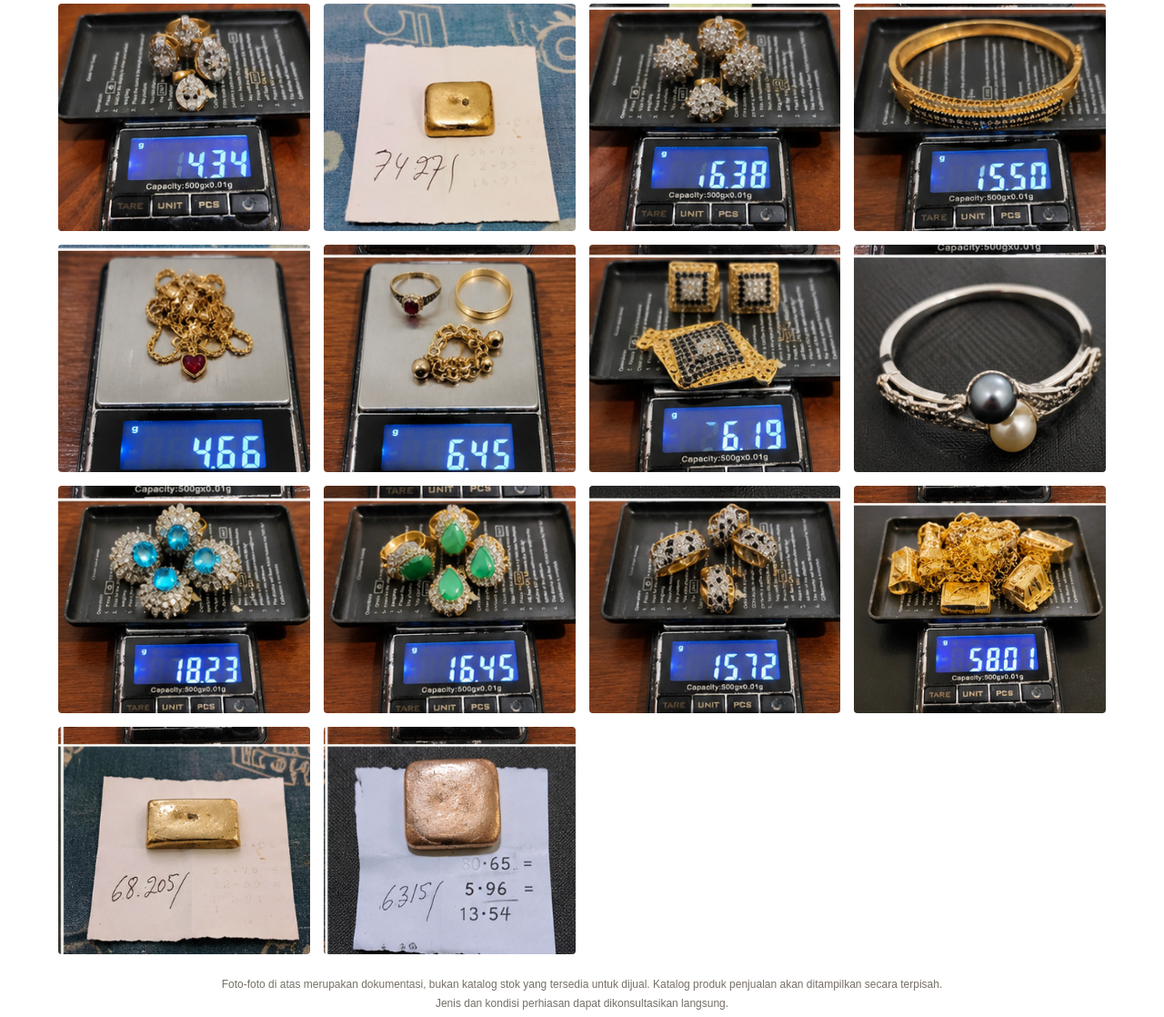
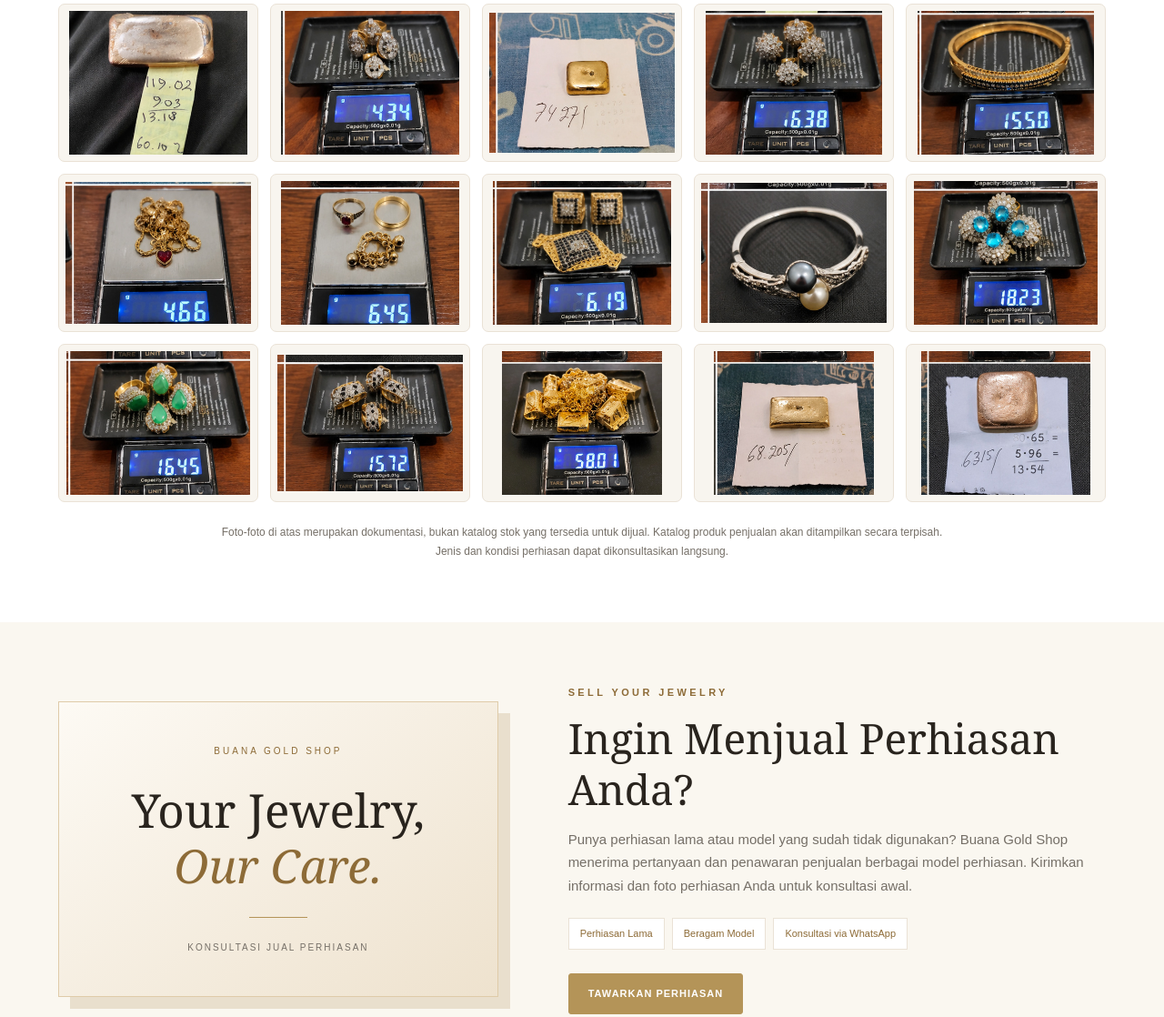
Before and after one commit to yusuf12525/buana-gold-shop, a plain HTML site: page index.html in a window 1280 px wide. Shown: the part 1473-2591 px from the top of the page at 91% size. Drawn offline with Linux system fonts and the light colour scheme.

Commit message:
Update index.html

```diff
--- a/index.html
+++ b/index.html
@@ -40,7 +40,6 @@
     .hero-media { position:relative; max-width:480px; width:100%; margin-inline:auto; }
     .hero-media:before { content:""; position:absolute; inset:24px -18px -18px 24px; border:1px solid #d6c29d; border-radius:180px 180px 8px 8px; }
     .hero-photo { position:relative; width:100%; height:440px; object-fit:cover; border-radius:180px 180px 8px 8px; box-shadow:0 16px 50px #3d2e181c; }
-    .hero-caption { position:absolute; bottom:20px; left:-20px; background:#fffefa; padding:13px 20px; border-left:3px solid var(--gold); box-shadow:0 10px 25px #34291a20; font-size:11px; letter-spacing:1px; }
     section { padding-block:68px; }
     .section-heading { max-width:680px; text-align:center; margin:0 auto 32px; }
     .section-heading p { margin:0; }
@@ -86,6 +85,32 @@
     @media(max-width:900px) { .hero-inner { grid-template-columns:1fr 1fr; gap:28px; } .hero-photo { height:370px; } .gallery { grid-template-columns:repeat(3,1fr); } .photo-card img { height:230px; } .service-image { height:310px; } }
     @media(max-width:650px) { .header-inner { justify-content:center; padding-block:16px; } nav { justify-content:center; gap:12px 16px; } nav a { font-size:11px; } .hero-inner { grid-template-columns:1fr; padding-block:45px; } .hero-copy { text-align:center; } .hero-copy p { margin-inline:auto; } .actions { justify-content:center; } .hero-media { max-width:340px; } .hero-photo { height:340px; } .hero-caption { left:-8px; font-size:10px; } section { padding-block:48px; } .intro-grid { grid-template-columns:1fr; gap:10px; } .feature { padding:18px; } .gallery-section { padding-top:35px; } .gallery { grid-template-columns:repeat(2,minmax(0,1fr)); gap:10px; } .photo-card img { height:195px; } .service-grid { grid-template-columns:1fr; } .service-image { height:280px; box-shadow:10px 10px 0 #e9dfcd; } .service-copy { text-align:center; } .mini-points { justify-content:center; } .contact-details span { margin:4px 8px; } .floating-wa { right:12px; bottom:12px; padding:10px 13px; } }
     @media(prefers-reduced-motion:reduce) { html { scroll-behavior:auto; } *,*:before,*:after { animation:none!important; transition:none!important; } .reveal { opacity:1; transform:none; } }
+
+    /* Revisi: hero identitas merek, tanpa foto berulang dan tanpa label lama */
+    .hero-media:before { inset:18px -15px -16px 18px; border-radius:190px 190px 5px 5px; }
+    .brand-art { position:relative; display:grid; place-items:center; min-height:440px; padding:35px; border-radius:190px 190px 5px 5px; background:radial-gradient(circle at 50% 32%,#fffdf8 0%,#f4ead9 75%,#e9d9bc 100%); border:1px solid #e8d7b8; box-shadow:0 16px 50px #3d2e1813; overflow:hidden; }
+    .brand-art:before { content:""; position:absolute; inset:22px; border:1px solid #cbb18488; border-radius:165px 165px 3px 3px; }
+    .brand-art-inner { position:relative; display:flex; flex-direction:column; align-items:center; text-align:center; color:var(--gold-deep); }
+    .brand-art-top { font-size:10px; letter-spacing:3px; margin-bottom:30px; }
+    .brand-art-name { font:400 clamp(49px,6vw,83px)/1 Georgia,serif; letter-spacing:7px; color:#a17e46; }
+    .brand-art-sub { font-size:14px; letter-spacing:8px; margin:16px 0 32px; }
+    .brand-art-rule { width:66px; height:1px; background:#c9a76d; margin-bottom:24px; }
+    .brand-art-bottom { font-size:9px; letter-spacing:2.2px; }
+    /* Galeri lebih mungil dan foto utuh, tidak terpotong */
+    .gallery { grid-template-columns:repeat(5,minmax(0,1fr)); gap:13px; }
+    .photo-card { border:1px solid var(--line); background:#f8f5ef; border-radius:7px; }
+    .photo-card img { height:172px; object-fit:contain; padding:7px; }
+    .photo-card:hover img,.photo-card:focus-visible img { transform:scale(1.035); }
+    .service-grid { grid-template-columns:.9fr 1.1fr; }
+    .service-art { min-height:325px; display:flex; flex-direction:column; align-items:center; justify-content:center; text-align:center; padding:35px 20px; border:1px solid #dfcba9; background:linear-gradient(145deg,#fdfaf4,#eee2ce); box-shadow:13px 13px 0 #e9dfcd; }
+    .service-art-kicker { font-size:10px; letter-spacing:3px; color:var(--gold-deep); }
+    .service-art-main { margin:26px 0; font:clamp(34px,4vw,53px)/1.2 Georgia,serif; }
+    .service-art-main em { color:var(--gold-deep); font-weight:400; }
+    .service-art-line { width:64px; height:1px; background:var(--gold); }
+    .service-art-foot { margin-top:24px; color:var(--muted); font-size:10px; letter-spacing:2px; }
+    @media(max-width:900px) { .gallery { grid-template-columns:repeat(4,minmax(0,1fr)); } .photo-card img { height:155px; } .brand-art { min-height:370px; } }
+    @media(max-width:650px) { .brand-art { min-height:320px; } .brand-art-name { font-size:57px; } .gallery { grid-template-columns:repeat(3,minmax(0,1fr)); gap:9px; } .photo-card img { height:135px; padding:4px; } .service-grid { grid-template-columns:1fr; } .service-art { min-height:270px; box-shadow:9px 9px 0 #e9dfcd; } }
+    @media(max-width:390px) { .gallery { grid-template-columns:repeat(2,minmax(0,1fr)); } }
   </style>
 </head>
 <body>
@@ -97,31 +122,32 @@
   <main>
     <div class="hero" id="home"><div class="container hero-inner">
       <div class="hero-copy reveal"><span class="eyebrow">Welcome to Buana Gold Shop</span><h1>Timeless Beauty,<br>Precious Elegance.</h1><p>Setiap perhiasan memiliki cerita dan nilainya sendiri. Buana Gold Shop melayani konsultasi jual beli perhiasan dengan komunikasi yang mudah dan personal.</p><div class="actions"><a class="btn" href="#dokumentasi">LIHAT DOKUMENTASI</a><a class="btn btn-outline" href="#layanan">JUAL PERHIASAN</a></div></div>
-      <div class="hero-media reveal"><img class="hero-photo" src="assets/images/perhiasan_01.jpg" alt="Dokumentasi perhiasan yang diperiksa di Buana Gold Shop" fetchpriority="high"><div class="hero-caption">DOKUMENTASI PERHIASAN · BUANA GOLD SHOP</div></div>
+      <div class="hero-media reveal" aria-label="Identitas Buana Gold Shop"><div class="brand-art"><div class="brand-art-inner"><span class="brand-art-top">EST. BUANA GOLD SHOP</span><span class="brand-art-name">BUANA</span><span class="brand-art-sub">GOLD SHOP</span><span class="brand-art-rule"></span><span class="brand-art-bottom">JEWELRY &amp; PRECIOUS MOMENTS</span></div></div></div>
     </div></div>
     <section id="jenis"><div class="container"><div class="section-heading reveal"><span class="eyebrow">What We Welcome</span><h2>Beragam Perhiasan, Beragam Cerita</h2><p>Konsultasikan perhiasan yang ingin Anda tawarkan kepada kami. Setiap penawaran dapat dibicarakan langsung melalui WhatsApp.</p></div>
       <div class="intro-grid"><div class="feature reveal"><span class="feature-num">01</span><h3>Emas & Perak</h3><p>Berbagai bentuk perhiasan, termasuk cincin, gelang, kalung, dan model lainnya.</p></div><div class="feature reveal"><span class="feature-num">02</span><h3>Berlian & Batu Permata</h3><p>Konsultasi mengenai perhiasan dengan batu hias atau batu permata.</p></div><div class="feature reveal"><span class="feature-num">03</span><h3>Konsultasi Langsung</h3><p>Hubungi kami untuk membicarakan jenis, kondisi, dan informasi perhiasan Anda.</p></div></div>
     </div></section>
     <section class="gallery-section" id="dokumentasi"><div class="container"><div class="section-heading reveal"><span class="eyebrow">Our Documentation</span><h2>Dokumentasi Perhiasan</h2><p>Beberapa foto asli perhiasan sebagai gambaran beragam model yang dapat dikonsultasikan kepada Buana Gold Shop.</p></div>
       <div class="gallery" id="gallery">
-        <button class="photo-card reveal" type="button" data-index="0" aria-label="Perbesar dokumentasi perhiasan 1"><img src="assets/images/perhiasan_02.jpg" alt="Dokumentasi perhiasan 1" loading="lazy"></button>
-        <button class="photo-card reveal" type="button" data-index="1" aria-label="Perbesar dokumentasi perhiasan 2"><img src="assets/images/perhiasan_03.jpg" alt="Dokumentasi perhiasan 2" loading="lazy"></button>
-        <button class="photo-card reveal" type="button" data-index="2" aria-label="Perbesar dokumentasi perhiasan 3"><img src="assets/images/perhiasan_04.jpg" alt="Dokumentasi perhiasan 3" loading="lazy"></button>
-        <button class="photo-card reveal" type="button" data-index="3" aria-label="Perbesar dokumentasi perhiasan 4"><img src="assets/images/perhiasan_05.jpg" alt="Dokumentasi perhiasan 4" loading="lazy"></button>
-        <button class="photo-card reveal" type="button" data-index="4" aria-label="Perbesar dokumentasi perhiasan 5"><img src="assets/images/perhiasan_06.jpg" alt="Dokumentasi perhiasan 5" loading="lazy"></button>
-        <button class="photo-card reveal" type="button" data-index="5" aria-label="Perbesar dokumentasi perhiasan 6"><img src="assets/images/perhiasan_07.jpg" alt="Dokumentasi perhiasan 6" loading="lazy"></button>
-        <button class="photo-card reveal" type="button" data-index="6" aria-label="Perbesar dokumentasi perhiasan 7"><img src="assets/images/perhiasan_08.jpg" alt="Dokumentasi perhiasan 7" loading="lazy"></button>
-        <button class="photo-card reveal" type="button" data-index="7" aria-label="Perbesar dokumentasi perhiasan 8"><img src="assets/images/perhiasan_09.jpg" alt="Dokumentasi perhiasan 8" loading="lazy"></button>
-        <button class="photo-card reveal" type="button" data-index="8" aria-label="Perbesar dokumentasi perhiasan 9"><img src="assets/images/perhiasan_10.jpg" alt="Dokumentasi perhiasan 9" loading="lazy"></button>
-        <button class="photo-card reveal" type="button" data-index="9" aria-label="Perbesar dokumentasi perhiasan 10"><img src="assets/images/perhiasan_11.jpg" alt="Dokumentasi perhiasan 10" loading="lazy"></button>
-        <button class="photo-card reveal" type="button" data-index="10" aria-label="Perbesar dokumentasi perhiasan 11"><img src="assets/images/perhiasan_12.jpg" alt="Dokumentasi perhiasan 11" loading="lazy"></button>
-        <button class="photo-card reveal" type="button" data-index="11" aria-label="Perbesar dokumentasi perhiasan 12"><img src="assets/images/perhiasan_13.jpg" alt="Dokumentasi perhiasan 12" loading="lazy"></button>
-        <button class="photo-card reveal" type="button" data-index="12" aria-label="Perbesar dokumentasi perhiasan 13"><img src="assets/images/perhiasan_14.jpg" alt="Dokumentasi perhiasan 13" loading="lazy"></button>
-        <button class="photo-card reveal" type="button" data-index="13" aria-label="Perbesar dokumentasi perhiasan 14"><img src="assets/images/perhiasan_15.jpg" alt="Dokumentasi perhiasan 14" loading="lazy"></button>
+        <button class="photo-card reveal" type="button" data-index="0" aria-label="Perbesar dokumentasi perhiasan 1"><img src="assets/images/perhiasan_01.jpg" alt="Dokumentasi perhiasan 1 Buana Gold Shop" loading="lazy"></button>
+        <button class="photo-card reveal" type="button" data-index="1" aria-label="Perbesar dokumentasi perhiasan 2"><img src="assets/images/perhiasan_02.jpg" alt="Dokumentasi perhiasan 2 Buana Gold Shop" loading="lazy"></button>
+        <button class="photo-card reveal" type="button" data-index="2" aria-label="Perbesar dokumentasi perhiasan 3"><img src="assets/images/perhiasan_03.jpg" alt="Dokumentasi perhiasan 3 Buana Gold Shop" loading="lazy"></button>
+        <button class="photo-card reveal" type="button" data-index="3" aria-label="Perbesar dokumentasi perhiasan 4"><img src="assets/images/perhiasan_04.jpg" alt="Dokumentasi perhiasan 4 Buana Gold Shop" loading="lazy"></button>
+        <button class="photo-card reveal" type="button" data-index="4" aria-label="Perbesar dokumentasi perhiasan 5"><img src="assets/images/perhiasan_05.jpg" alt="Dokumentasi perhiasan 5 Buana Gold Shop" loading="lazy"></button>
+        <button class="photo-card reveal" type="button" data-index="5" aria-label="Perbesar dokumentasi perhiasan 6"><img src="assets/images/perhiasan_06.jpg" alt="Dokumentasi perhiasan 6 Buana Gold Shop" loading="lazy"></button>
+        <button class="photo-card reveal" type="button" data-index="6" aria-label="Perbesar dokumentasi perhiasan 7"><img src="assets/images/perhiasan_07.jpg" alt="Dokumentasi perhiasan 7 Buana Gold Shop" loading="lazy"></button>
+        <button class="photo-card reveal" type="button" data-index="7" aria-label="Perbesar dokumentasi perhiasan 8"><img src="assets/images/perhiasan_08.jpg" alt="Dokumentasi perhiasan 8 Buana Gold Shop" loading="lazy"></button>
+        <button class="photo-card reveal" type="button" data-index="8" aria-label="Perbesar dokumentasi perhiasan 9"><img src="assets/images/perhiasan_09.jpg" alt="Dokumentasi perhiasan 9 Buana Gold Shop" loading="lazy"></button>
+        <button class="photo-card reveal" type="button" data-index="9" aria-label="Perbesar dokumentasi perhiasan 10"><img src="assets/images/perhiasan_10.jpg" alt="Dokumentasi perhiasan 10 Buana Gold Shop" loading="lazy"></button>
+        <button class="photo-card reveal" type="button" data-index="10" aria-label="Perbesar dokumentasi perhiasan 11"><img src="assets/images/perhiasan_11.jpg" alt="Dokumentasi perhiasan 11 Buana Gold Shop" loading="lazy"></button>
+        <button class="photo-card reveal" type="button" data-index="11" aria-label="Perbesar dokumentasi perhiasan 12"><img src="assets/images/perhiasan_12.jpg" alt="Dokumentasi perhiasan 12 Buana Gold Shop" loading="lazy"></button>
+        <button class="photo-card reveal" type="button" data-index="12" aria-label="Perbesar dokumentasi perhiasan 13"><img src="assets/images/perhiasan_13.jpg" alt="Dokumentasi perhiasan 13 Buana Gold Shop" loading="lazy"></button>
+        <button class="photo-card reveal" type="button" data-index="13" aria-label="Perbesar dokumentasi perhiasan 14"><img src="assets/images/perhiasan_14.jpg" alt="Dokumentasi perhiasan 14 Buana Gold Shop" loading="lazy"></button>
+        <button class="photo-card reveal" type="button" data-index="14" aria-label="Perbesar dokumentasi perhiasan 15"><img src="assets/images/perhiasan_15.jpg" alt="Dokumentasi perhiasan 15 Buana Gold Shop" loading="lazy"></button>
       </div>
       <p class="gallery-note">Foto-foto di atas merupakan dokumentasi, bukan katalog stok yang tersedia untuk dijual. Katalog produk penjualan akan ditampilkan secara terpisah. Jenis dan kondisi perhiasan dapat dikonsultasikan langsung.</p>
     </div></section>
-    <section class="services" id="layanan"><div class="container service-grid"><img class="service-image reveal" src="assets/images/perhiasan_01.jpg" alt="Foto perhiasan di atas timbangan sebagai dokumentasi pemeriksaan" loading="lazy"><div class="service-copy reveal"><span class="eyebrow">Sell Your Jewelry</span><h2>Ingin Menjual Perhiasan Anda?</h2><p>Punya perhiasan lama atau model yang sudah tidak digunakan? Buana Gold Shop menerima pertanyaan dan penawaran penjualan berbagai model perhiasan. Kirimkan informasi dan foto perhiasan Anda untuk konsultasi awal.</p><div class="mini-points"><span>Perhiasan Lama</span><span>Beragam Model</span><span>Konsultasi via WhatsApp</span></div><a class="btn" href="https://wa.me/6287741854691?text=Halo%20Buana%20Gold%20Shop%2C%20saya%20ingin%20menawarkan%20perhiasan%20untuk%20dijual." target="_blank" rel="noopener noreferrer">TAWARKAN PERHIASAN</a></div></div></section>
+    <section class="services" id="layanan"><div class="container service-grid"><div class="service-art reveal" aria-hidden="true"><span class="service-art-kicker">BUANA GOLD SHOP</span><span class="service-art-main">Your Jewelry,<br><em>Our Care.</em></span><span class="service-art-line"></span><span class="service-art-foot">KONSULTASI JUAL PERHIASAN</span></div><div class="service-copy reveal"><span class="eyebrow">Sell Your Jewelry</span><h2>Ingin Menjual Perhiasan Anda?</h2><p>Punya perhiasan lama atau model yang sudah tidak digunakan? Buana Gold Shop menerima pertanyaan dan penawaran penjualan berbagai model perhiasan. Kirimkan informasi dan foto perhiasan Anda untuk konsultasi awal.</p><div class="mini-points"><span>Perhiasan Lama</span><span>Beragam Model</span><span>Konsultasi via WhatsApp</span></div><a class="btn" href="https://wa.me/6287741854691?text=Halo%20Buana%20Gold%20Shop%2C%20saya%20ingin%20menawarkan%20perhiasan%20untuk%20dijual." target="_blank" rel="noopener noreferrer">TAWARKAN PERHIASAN</a></div></div></section>
     <section class="about" id="tentang"><div class="container about-copy reveal"><span class="eyebrow">About Us</span><h2>Tentang Buana Gold Shop</h2><p>Buana Gold Shop menyediakan layanan komunikasi dan konsultasi jual beli perhiasan emas, perak, berlian, serta batu permata. Kami ingin menghadirkan pengalaman yang sederhana, nyaman, dan personal bagi setiap pelanggan. Informasi produk yang dijual akan tersedia melalui katalog terpisah.</p></div></section>
     <section class="contact" id="kontak"><div class="container contact-copy reveal"><span class="eyebrow">Get In Touch</span><h2>Mari Terhubung</h2><p>Ingin bertanya tentang layanan, menawarkan perhiasan, atau mengetahui informasi lebih lanjut? Hubungi kontak resmi Buana Gold Shop.</p><div class="actions"><a class="btn" href="https://wa.me/6287741854691" target="_blank" rel="noopener noreferrer">WHATSAPP</a><a class="btn btn-outline" href="https://www.instagram.com/buanagoldshop/" target="_blank" rel="noopener noreferrer">INSTAGRAM</a></div><div class="contact-details"><span>WhatsApp: 087741854691</span><span>Instagram: @buanagoldshop</span></div></div></section>
   </main>
```
